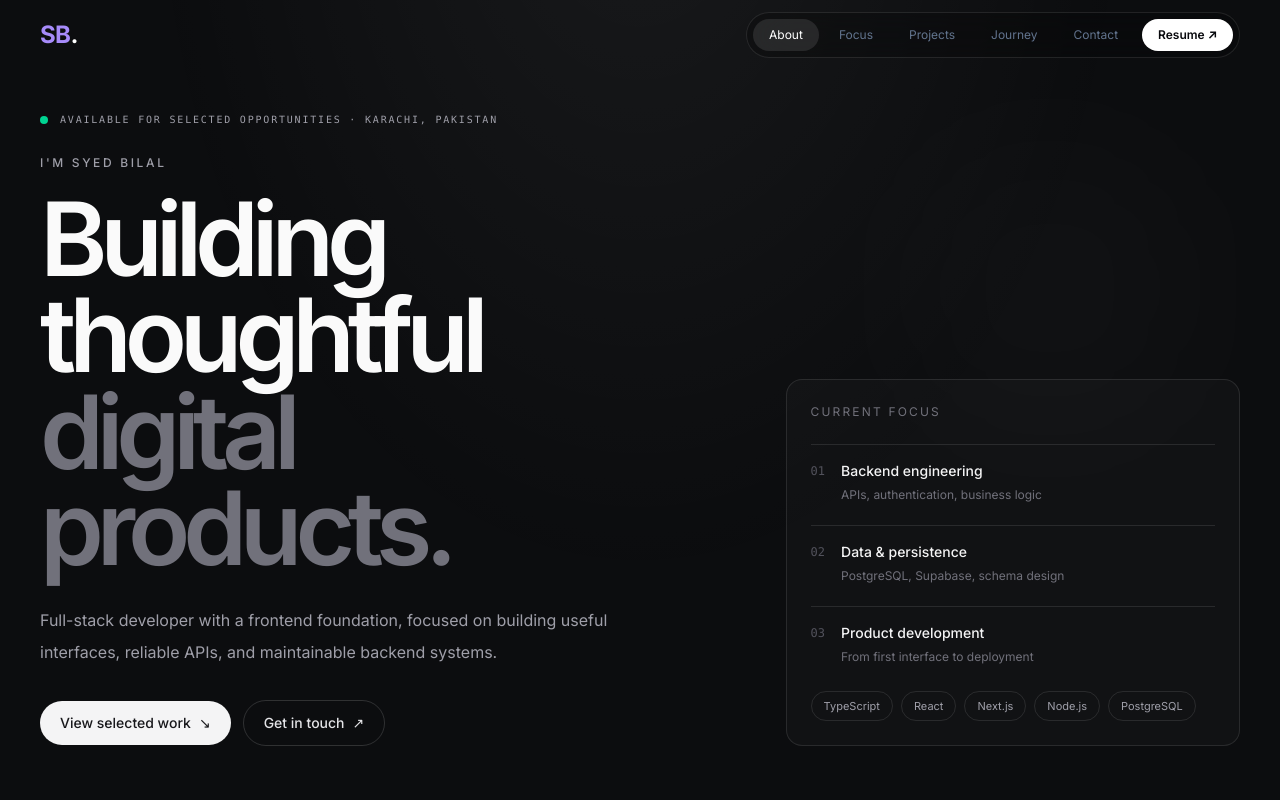
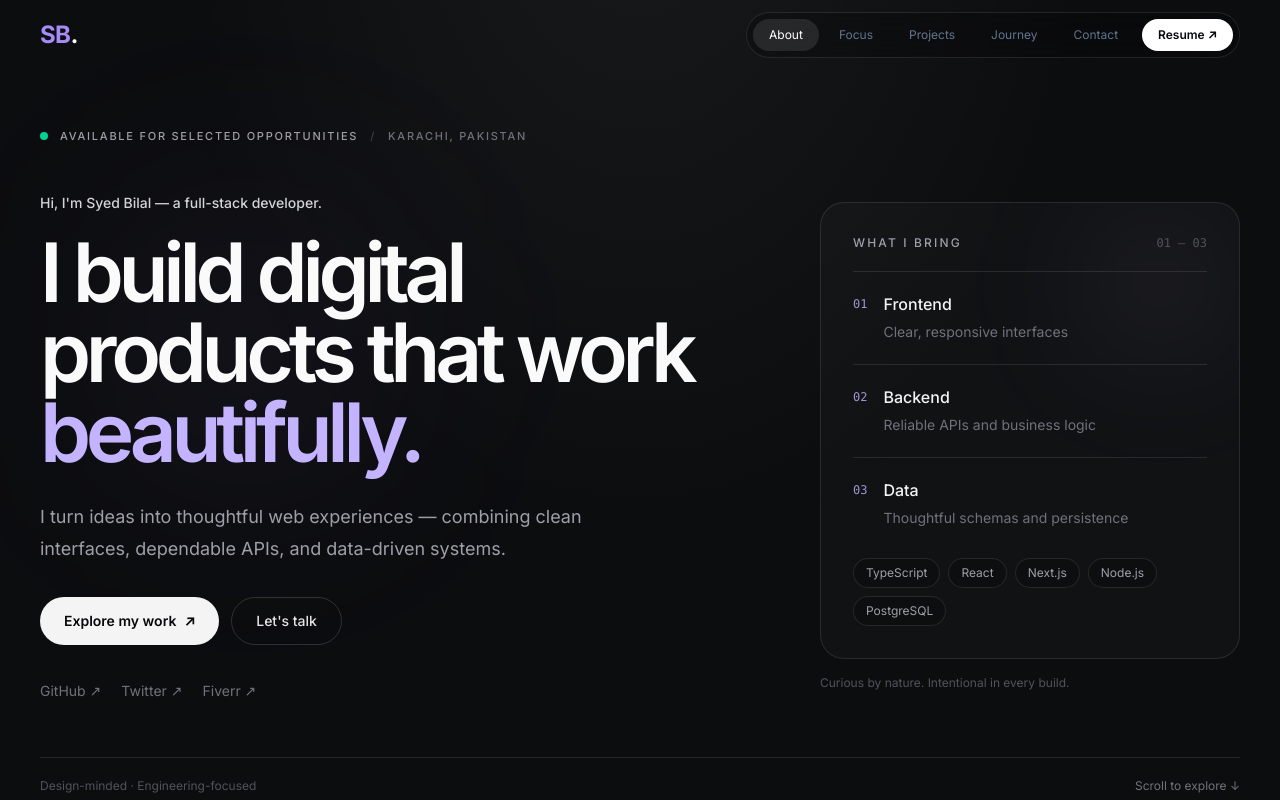
Before and after one commit to iamsyedbilal/portfolio, a Next.js app: page / in a window 1280 px wide. Shown: the top 800 px of the page. Built offline with nearby package versions, Linux system fonts and the light colour scheme.

Commit message:
Refine hero layout, messaging, and visual hierarchy

```diff
--- a/components/Hero.tsx
+++ b/components/Hero.tsx
@@ -4,118 +4,169 @@ import { motion } from "framer-motion";
 import { links } from "@/lib/data";
 
 const fadeUp = {
-  hidden: { opacity: 0, y: 18 },
+  hidden: { opacity: 0, y: 16 },
   visible: { opacity: 1, y: 0 },
 };
 
+const focusItems = [
+  ["01", "Frontend", "Clear, responsive interfaces"],
+  ["02", "Backend", "Reliable APIs and business logic"],
+  ["03", "Data", "Thoughtful schemas and persistence"],
+];
+
 export default function Hero() {
   return (
-    <section id="hero" className="relative mx-auto flex min-h-[82vh] max-w-7xl items-center overflow-hidden px-5 pb-12 pt-28 sm:px-8 md:px-10">
-      <div className="pointer-events-none absolute right-[8%] top-[18%] h-64 w-64 rounded-full bg-white/[.035] blur-[100px]" />
-      <div className="relative z-10 w-full">
+    <section
+      id="hero"
+      className="relative mx-auto flex min-h-[calc(100svh-4.5rem)] max-w-7xl items-center px-5 pb-10 pt-28 sm:px-8 md:px-10 lg:pt-32"
+    >
+      <div className="pointer-events-none absolute left-[8%] top-[24%] -z-10 h-72 w-72 rounded-full bg-violet-400/[0.06] blur-[110px]" />
+
+      <div className="w-full">
         <motion.div
           variants={fadeUp}
           initial="hidden"
           animate="visible"
-          transition={{ duration: .55 }}
-          className="mb-7 flex items-center gap-3 font-mono text-[10px] uppercase tracking-[.18em] text-zinc-400"
+          transition={{ duration: 0.5 }}
+          className="mb-10 flex flex-wrap items-center gap-x-3 gap-y-2 text-[11px] font-medium uppercase tracking-[0.16em] text-zinc-400 sm:mb-12"
         >
           <span className="h-2 w-2 rounded-full bg-emerald-400" />
-          Available for selected opportunities · Karachi, Pakistan
+          <span>Available for selected opportunities</span>
+          <span className="hidden text-zinc-700 sm:inline">/</span>
+          <span className="text-zinc-500">Karachi, Pakistan</span>
         </motion.div>
 
-        <div className="grid items-end gap-10 lg:grid-cols-[1.2fr_.8fr] lg:gap-16">
-          <div>
+        <div className="grid items-center gap-12 lg:grid-cols-[minmax(0,1.25fr)_minmax(19rem,0.75fr)] lg:gap-20">
+          <div className="max-w-3xl">
             <motion.p
               variants={fadeUp}
               initial="hidden"
               animate="visible"
-              transition={{ delay: .08, duration: .55 }}
-              className="mb-5 text-xs font-medium uppercase tracking-[.22em] text-zinc-400"
+              transition={{ delay: 0.06, duration: 0.5 }}
+              className="mb-5 text-sm font-medium text-zinc-300"
             >
-              I&apos;m Syed Bilal
+              Hi, I&apos;m Syed Bilal — a full-stack developer.
             </motion.p>
+
             <motion.h1
               variants={fadeUp}
               initial="hidden"
               animate="visible"
-              transition={{ delay: .14, duration: .65 }}
-              className="max-w-4xl text-[clamp(3.25rem,8vw,7rem)] font-semibold leading-[.94] tracking-[-.07em] text-zinc-50"
+              transition={{ delay: 0.12, duration: 0.58 }}
+              className="max-w-3xl text-[clamp(3.1rem,6.4vw,6.25rem)] font-semibold leading-[0.98] tracking-[-0.065em] text-zinc-50"
             >
-              Building thoughtful
-              <br />
-              <span className="text-zinc-500">digital products.</span>
+              I build digital
+              <br className="hidden sm:block" /> products that work
+              <span className="text-violet-300"> beautifully.</span>
             </motion.h1>
+
             <motion.p
               initial={{ opacity: 0, y: 12 }}
               animate={{ opacity: 1, y: 0 }}
-              transition={{ delay: .32, duration: .55 }}
-              className="mt-7 max-w-xl text-sm leading-7 text-zinc-400 sm:text-base sm:leading-8"
+              transition={{ delay: 0.24, duration: 0.5 }}
+              className="mt-7 max-w-xl text-base leading-7 text-zinc-400 sm:text-lg sm:leading-8"
             >
-              Full-stack developer with a frontend foundation, focused on building useful interfaces, reliable APIs, and maintainable backend systems.
+              I turn ideas into thoughtful web experiences — combining clean
+              interfaces, dependable APIs, and data-driven systems.
             </motion.p>
+
             <motion.div
               initial={{ opacity: 0, y: 10 }}
               animate={{ opacity: 1, y: 0 }}
-              transition={{ delay: .42, duration: .5 }}
+              transition={{ delay: 0.34, duration: 0.45 }}
               className="mt-8 flex flex-wrap items-center gap-3"
             >
-              <a href="#projects" className="inline-flex min-h-11 items-center rounded-full bg-zinc-100 px-5 py-3 text-sm font-medium text-zinc-900 transition hover:-translate-y-0.5 hover:bg-white">
-                View selected work <span className="ml-2" aria-hidden="true">↘</span>
+              <a
+                href="#projects"
+                className="inline-flex min-h-12 items-center justify-center rounded-full bg-zinc-100 px-6 py-3 text-sm font-semibold text-zinc-950 transition duration-200 hover:-translate-y-0.5 hover:bg-white"
+              >
+                Explore my work <span className="ml-2" aria-hidden="true">↗</span>
               </a>
-              <a href="#contact" className="inline-flex min-h-11 items-center rounded-full border border-white/15 px-5 py-3 text-sm font-medium text-zinc-200 transition hover:border-white/35 hover:bg-white/[.04]">
-                Get in touch <span className="ml-2" aria-hidden="true">↗</span>
+              <a
+                href="#contact"
+                className="inline-flex min-h-12 items-center justify-center rounded-full border border-white/15 px-6 py-3 text-sm font-medium text-zinc-200 transition duration-200 hover:border-white/30 hover:bg-white/[0.04]"
+              >
+                Let&apos;s talk
               </a>
+            </motion.div>
+
+            <motion.div
+              initial={{ opacity: 0 }}
+              animate={{ opacity: 1 }}
+              transition={{ delay: 0.48, duration: 0.45 }}
+              className="mt-9 flex flex-wrap gap-x-5 gap-y-2"
+            >
+              {links.slice(0, 3).map((link) => (
+                <a
+                  key={link.label}
+                  href={link.href}
+                  target="_blank"
+                  rel="noreferrer"
+                  className="text-sm text-zinc-500 transition hover:text-zinc-200"
+                >
+                  {link.label} ↗
+                </a>
+              ))}
             </motion.div>
           </div>
 
           <motion.aside
-            initial={{ opacity: 0, y: 16 }}
+            initial={{ opacity: 0, y: 14 }}
             animate={{ opacity: 1, y: 0 }}
-            transition={{ delay: .28, duration: .65 }}
-            className="hidden lg:block"
-            aria-label="Development focus"
+            transition={{ delay: 0.22, duration: 0.6 }}
+            className="relative mx-auto w-full max-w-xl lg:max-w-none"
+            aria-label="Development approach"
           >
-            <div className="rounded-2xl border border-white/10 bg-white/[.025] p-6">
-              <p className="text-xs uppercase tracking-[.18em] text-zinc-500">Current focus</p>
-              <div className="mt-6 space-y-5">
-                {[
-                  ["01", "Backend engineering", "APIs, authentication, business logic"],
-                  ["02", "Data & persistence", "PostgreSQL, Supabase, schema design"],
-                  ["03", "Product development", "From first interface to deployment"],
-                ].map(([number, title, description]) => (
-                  <div key={number} className="flex gap-4 border-t border-white/10 pt-4">
-                    <span className="pt-0.5 font-mono text-xs text-zinc-600">{number}</span>
+            <div className="relative overflow-hidden rounded-3xl border border-white/10 bg-white/[0.025] p-6 sm:p-8">
+              <div className="absolute right-0 top-0 h-40 w-40 rounded-full bg-violet-300/[0.07] blur-3xl" />
+              <div className="relative">
+                <div className="flex items-center justify-between border-b border-white/10 pb-5">
+                  <p className="text-xs font-medium uppercase tracking-[0.18em] text-zinc-400">
+                    What I bring
+                  </p>
+                  <span className="font-mono text-xs text-zinc-600">01 — 03</span>
+                </div>
+
+                <div className="divide-y divide-white/10">
+                  {focusItems.map(([number, title, description]) => (
+                    <div key={number} className="flex gap-4 py-5">
+                      <span className="pt-1 font-mono text-xs text-violet-300/80">{number}</span>
                       <div>
-                      <h2 className="text-sm font-medium text-zinc-100">{title}</h2>
-                      <p className="mt-1 text-xs leading-5 text-zinc-500">{description}</p>
+                        <h2 className="text-base font-medium text-zinc-100">{title}</h2>
+                        <p className="mt-1 text-sm leading-6 text-zinc-500">{description}</p>
                       </div>
                     </div>
                   ))}
                 </div>
-              <div className="mt-6 flex flex-wrap gap-2">
+
+                <div className="mt-2 flex flex-wrap gap-2">
                   {["TypeScript", "React", "Next.js", "Node.js", "PostgreSQL"].map((skill) => (
-                  <span key={skill} className="rounded-full border border-white/10 px-3 py-1.5 text-[11px] text-zinc-400">{skill}</span>
+                    <span
+                      key={skill}
+                      className="rounded-full border border-white/10 bg-black/20 px-3 py-1.5 text-xs text-zinc-400"
+                    >
+                      {skill}
+                    </span>
                   ))}
                 </div>
               </div>
+            </div>
+            <p className="mt-4 text-center text-xs text-zinc-600 lg:text-left">
+              Curious by nature. Intentional in every build.
+            </p>
           </motion.aside>
         </div>
 
         <motion.div
           initial={{ opacity: 0 }}
           animate={{ opacity: 1 }}
-          transition={{ delay: .65, duration: .5 }}
-          className="mt-14 flex flex-wrap items-center justify-between gap-5 border-t border-white/10 pt-5"
+          transition={{ delay: 0.62, duration: 0.45 }}
+          className="mt-12 flex items-center justify-between border-t border-white/10 pt-5 sm:mt-14"
         >
-          <div className="flex flex-wrap gap-x-5 gap-y-3">
-            {links.slice(0, 3).map((link) => (
-              <a key={link.label} href={link.href} target="_blank" rel="noreferrer" className="text-xs text-zinc-500 transition hover:text-zinc-100">
-                {link.label} ↗
+          <span className="text-xs text-zinc-600">Design-minded · Engineering-focused</span>
+          <a href="#about" className="text-xs text-zinc-500 transition hover:text-zinc-200">
+            Scroll to explore ↓
           </a>
-            ))}
-          </div>
-          <a href="#about" className="text-xs text-zinc-500 transition hover:text-zinc-200">Scroll to explore ↓</a>
         </motion.div>
       </div>
     </section>
```
Lines whose indentation alone changed are shown as unchanged.
